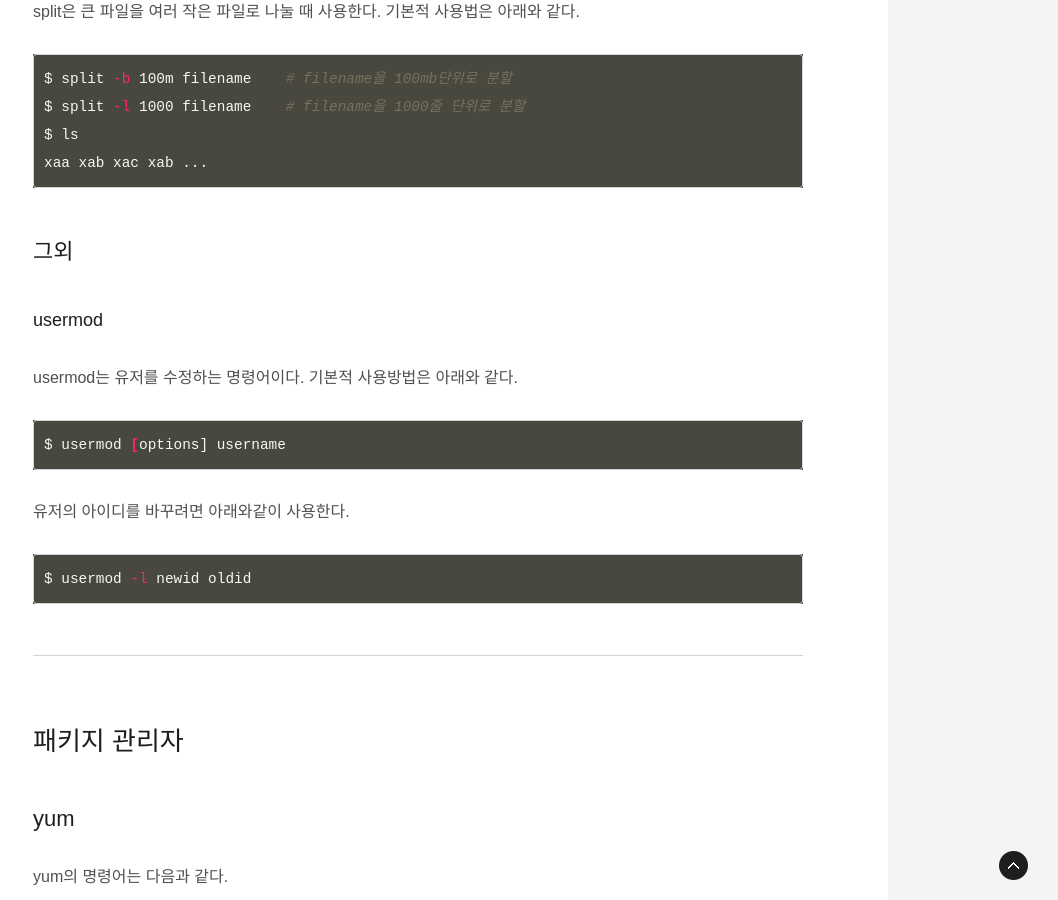
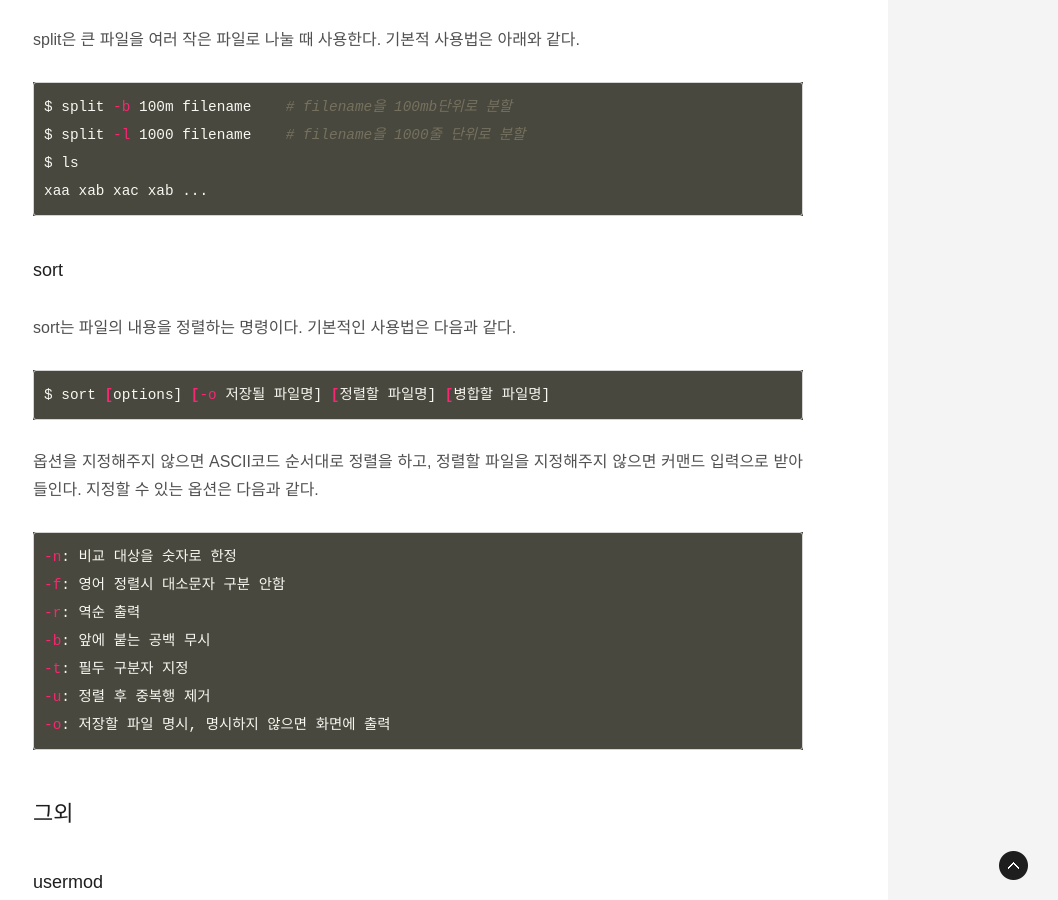
Before and after one commit to ThroughKim/throughkim.github.com, a Jekyll site: the page built from _posts/2017-01-09-linux-14.md, in a window 1280 px wide and 900 px high, scrolled down 21102 px. Shown: the whole window, without its empty margins (222-1280 px from the left). Built offline with Jekyll 4.4.1, drawn with Linux system fonts in a browser that asks for light colours; some web fonts are replaced.

Commit message:
upload blog

````diff
--- a/_posts/2017-01-09-linux-14.md
+++ b/_posts/2017-01-09-linux-14.md
@@ -683,6 +683,24 @@ $ ls
 xaa xab xac xab ...
 ```
 
+### sort
+sort는 파일의 내용을 정렬하는 명령이다. 기본적인 사용법은 다음과 같다.
+
+```bash
+$ sort [options] [-o 저장될 파일명] [정렬할 파일명] [병합할 파일명]
+```
+옵션을 지정해주지 않으면 ASCII코드 순서대로 정렬을 하고, 정렬할 파일을 지정해주지 않으면 커맨드 입력으로 받아들인다. 지정할 수 있는 옵션은 다음과 같다.
+
+```bash
+-n: 비교 대상을 숫자로 한정
+-f: 영어 정렬시 대소문자 구분 안함
+-r: 역순 출력
+-b: 앞에 붙는 공백 무시
+-t: 필두 구분자 지정
+-u: 정렬 후 중복행 제거
+-o: 저장할 파일 명시, 명시하지 않으면 화면에 출력
+```
+
 ## 그외
 
 ### usermod
````
Also changed, not shown: _posts/2017-01-04-linux-12.md (+3 -4 lines), _posts/2017-01-05-linux-13.md (+1 -1 lines).
